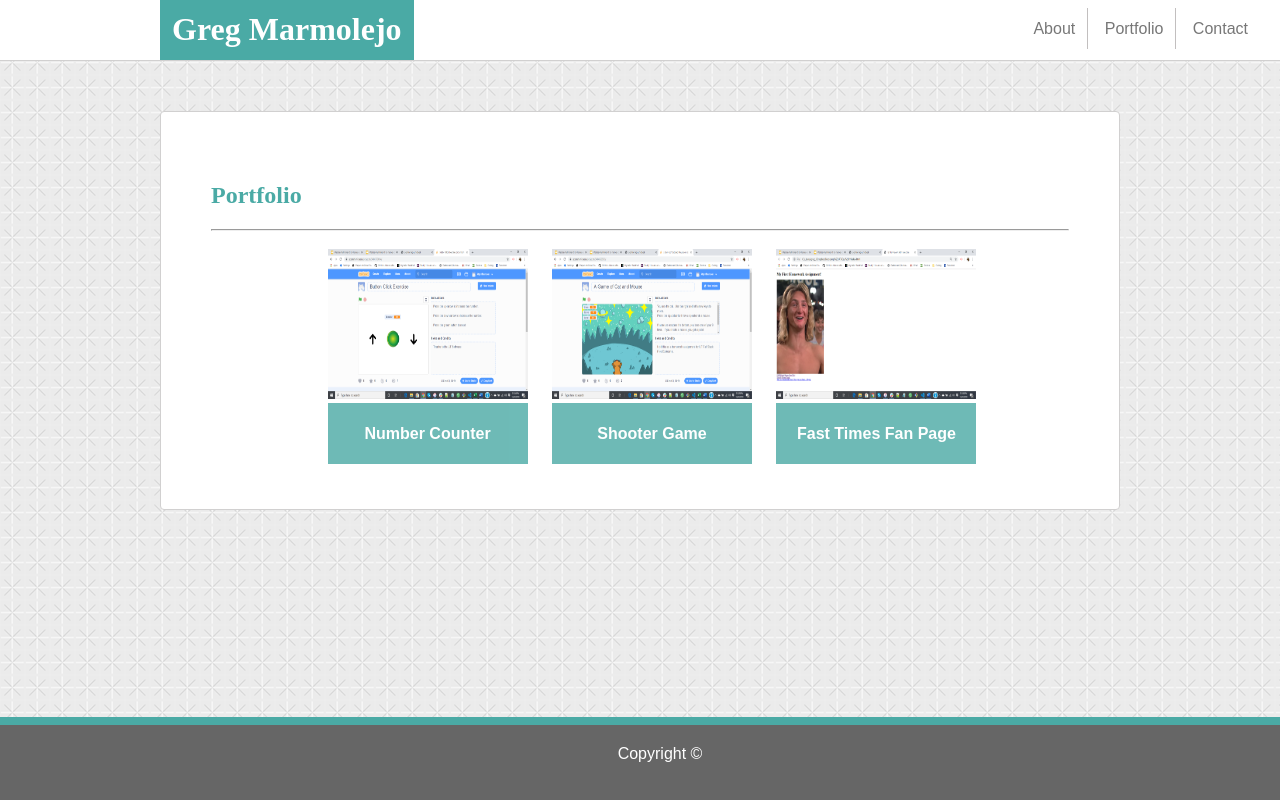
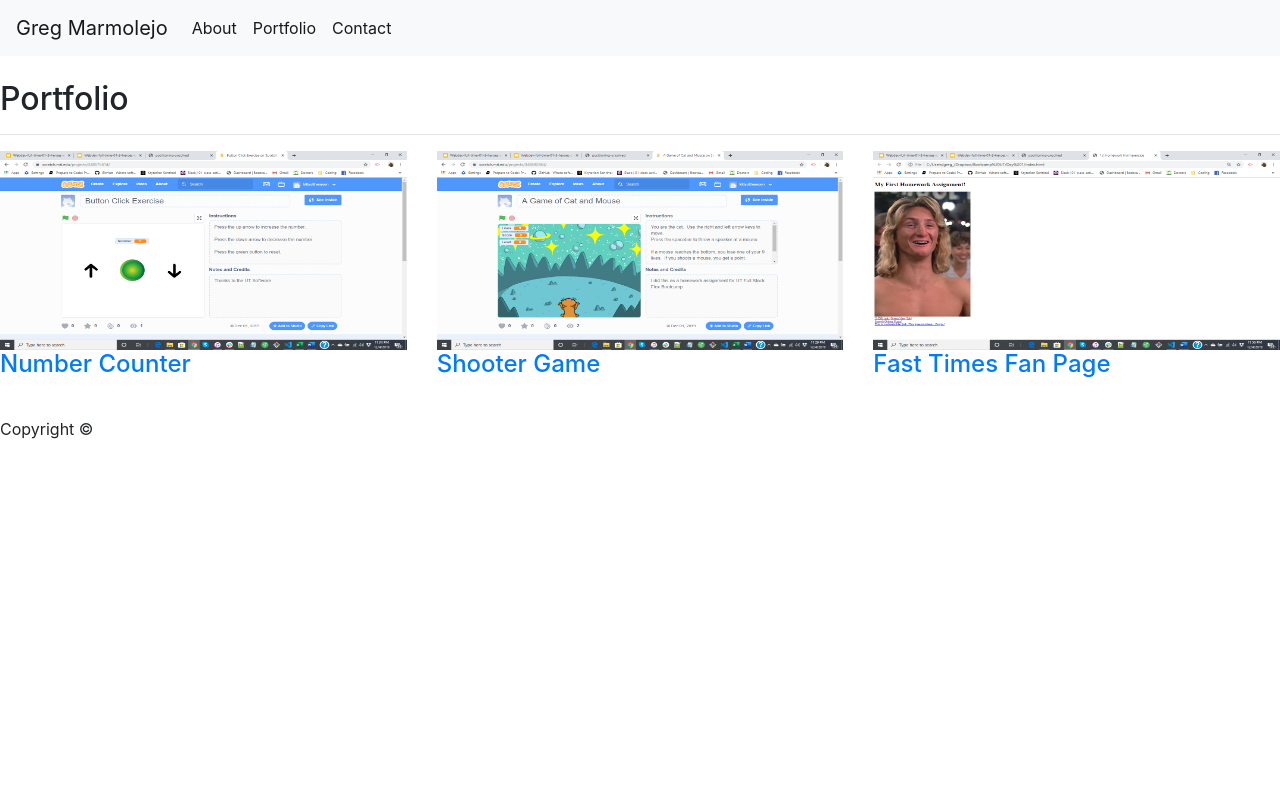
Before and after one commit to Greg-Marmolejo/2nd-Homework, a plain HTML site: page portfolio.html in a window 1280 px wide. Drawn offline with nearby package versions, Linux system fonts and the light colour scheme.

Commit message:
Updated Portfolio.  Moved pics into Bootstrap container - 1 row, 3 columns

```diff
--- a/portfolio.html
+++ b/portfolio.html
@@ -1,59 +1,73 @@
 <!DOCTYPE html>
 <html lang= "en-us">
         <head>
-        <title>Portfolio</title>
-        <link rel= "stylesheet" href="assets/css/style.css">
-        <!-- <link rel= "stylesheet" href="css/reset.css" -->
+                <!-- Required meta tags -->
+                <meta charset="utf-8">
+                <meta name="viewport" content="width=device-width, initial-scale=1, shrink-to-fit=no">
+
+                <!-- Bootstrap CSS -->
+                <link rel="stylesheet" href="https://stackpath.bootstrapcdn.com/bootstrap/4.4.1/css/bootstrap.min.css" integrity="sha384-Vkoo8x4CGsO3+Hhxv8T/Q5PaXtkKtu6ug5TOeNV6gBiFeWPGFN9MuhOf23Q9Ifjh" crossorigin="anonymous">
+
+                <title>Portfolio | Greg Marmolejo</title>
+                <!--<link rel= "stylesheet" href="assets/css/style.css"> -->
         </head>
 
     <body>
-        <header>
+<!--Navbar is the same on all three pages-->
         <div class= "navigation">
-                <h1>Greg Marmolejo</h1>
-                    <nav>
-                    <a href= "index.html">About</a>
-                    <a href= "portfolio.html">Portfolio</a>
-                    <a href= "contact.html">Contact</a>
+                <nav class="navbar navbar-expand-lg navbar-light bg-light">
+                    <a class="navbar-brand" href="#">Greg Marmolejo</a>
+                    <button class="navbar-toggler" type="button" data-toggle="collapse" data-target="#navbarSupportedContent" aria-controls="navbarSupportedContent" aria-expanded="false" aria-label="Toggle navigation">
+                    <span class="navbar-toggler-icon"></span>
+                    </button>
+
+                    <div class="collapse navbar-collapse" id="navbarSupportedContent">
+                        <ul class="navbar-nav mr-auto">
+                        <li class="nav-item active">
+                        <a class="nav-link" href="2index.html">About<span class="sr-only">(current)</span></a>
+                        </li>
+                        <li class="nav-item active">
+                        <a class="nav-link" href="portfolio.html">Portfolio<span class="sr-only">(current)</span></a>
+                        </li>
+                        <li class="nav-item active">
+                        <a class="nav-link" href="contact.html">Contact<span class="sr-only">(current)</span></a>
+                        </li>
+                        </ul>
+                    </div>
                 </nav>
     </div>
-        </header>
+
     <br>
 
         <!--Same container for all three pages.-->
         <div id="container">
             <section><h2>Portfolio</h2></section>
             <hr>
-
             <!--Container holding the images together.-->
-            <div class="Content">
-                <!--These sections pair up the images and their text.-->
-                <section class= "imageContainer">
+            <div class="row">
+                    <div class="col-4">
                         <a href="https://www.google.com" target="_blank">
                             <img src= "assets/images/Button Click Exercise.png" alt= "Button Click Exercise" width= "100%" height= "75%">
-                    <div class= "textBlock">
-                        <h4>Number Counter</h4>
-                    </div></a>
-                </section>
+                            <div class= "textBlock"><h4>Number Counter</h4></div>
+                        </a>
+                    </div>
 
-                <section class= "imageContainer">
-                    <a href="https://www.google.com" target="_blank">
+                    <div class="col-4"><a href="https://www.google.com" target="_blank">
                             <img src= "assets/images/A Game of Cat and Mouse.png" alt= "A Game of Cat and Mouse" width= "100%" height= "75%">
-                    <div class= "textBlock">
-                        <h4>Shooter Game</h4>
-                    </div></a>
-                </section>
+                            <div class= "textBlock"><h4>Shooter Game</h4></div>
+                        </a>
+                    </div>
 
-                <section class= "imageContainer">
-                    <a href="https://www.google.com" target="_blank">
+                    <div class="col-4"><a href="https://www.google.com" target="_blank">
                             <img src= "assets/images/My First Homework Assignment.png" alt= "Fast Times Fan Page" width= "100%" height= "75%">
-                    <div class= "textBlock">
-                        <h4>Fast Times Fan Page</h4>
-                    </div></a>
-                </section>
+                            <div class= "textBlock"><h4>Fast Times Fan Page</h4></div>
+                        </a>
+                    </div>
+            </div>
 
 
         </div>
-        </div>
+
         <footer>Copyright &copy;</footer>
     </body>
 </html>
```
Also changed, not shown: contact.html (+4 -4 lines). Lines whose indentation alone changed are shown as unchanged.
